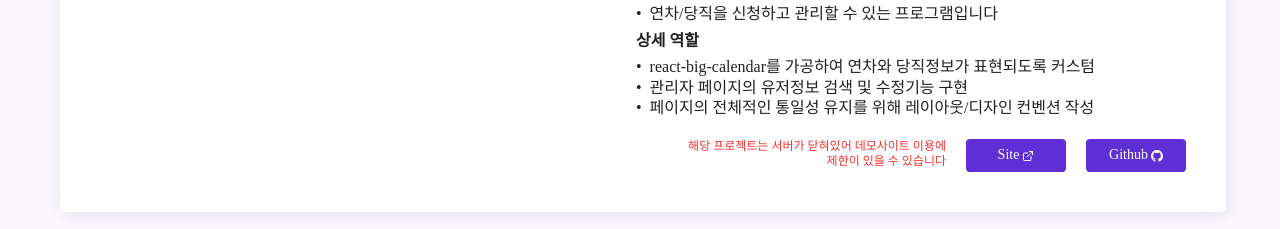
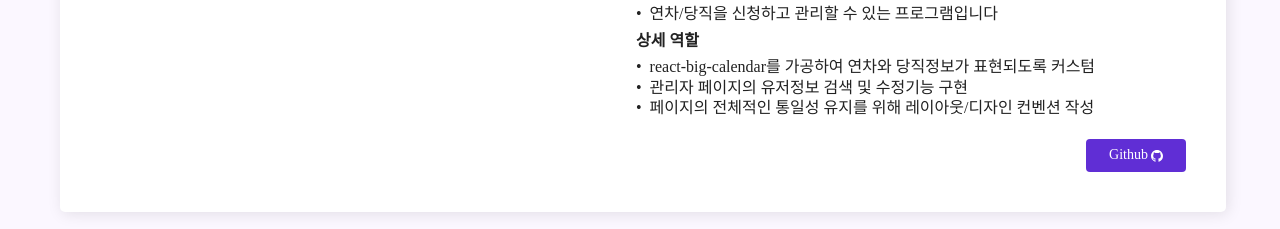
Before and after one commit to tmdgp0212/portfolio, a React (Vite) app: page /works in a window 1280 px wide. Shown: the part 1260-1489 px from the top of the page. Built offline with nearby package versions, Linux system fonts and the light colour scheme; a web font is replaced by a local one.

Commit message:
feat: 데모사이트가 없는 프로젝트의 버튼 삭제

```diff
--- a/src/components/ProjectLarge.jsx
+++ b/src/components/ProjectLarge.jsx
@@ -49,16 +49,12 @@ function ProjectLarge({
         </ul>
         <div className="detail">{children}</div>
         <div className="links">
-          {serverDown && (
-            <div className="warn">
-              해당 프로젝트는 서버가 닫혀있어 데모사이트 이용에 <br />
-              제한이 있을 수 있습니다
-            </div>
+          {!serverDown && (
+            <a target="_blank" href={site}>
+              Site
+              <FiExternalLink />
+            </a>
           )}
-          <a target="_blank" href={site}>
-            Site
-            <FiExternalLink />
-          </a>
           <a target="_blank" href={github}>
             Github
             <BsGithub />
```
